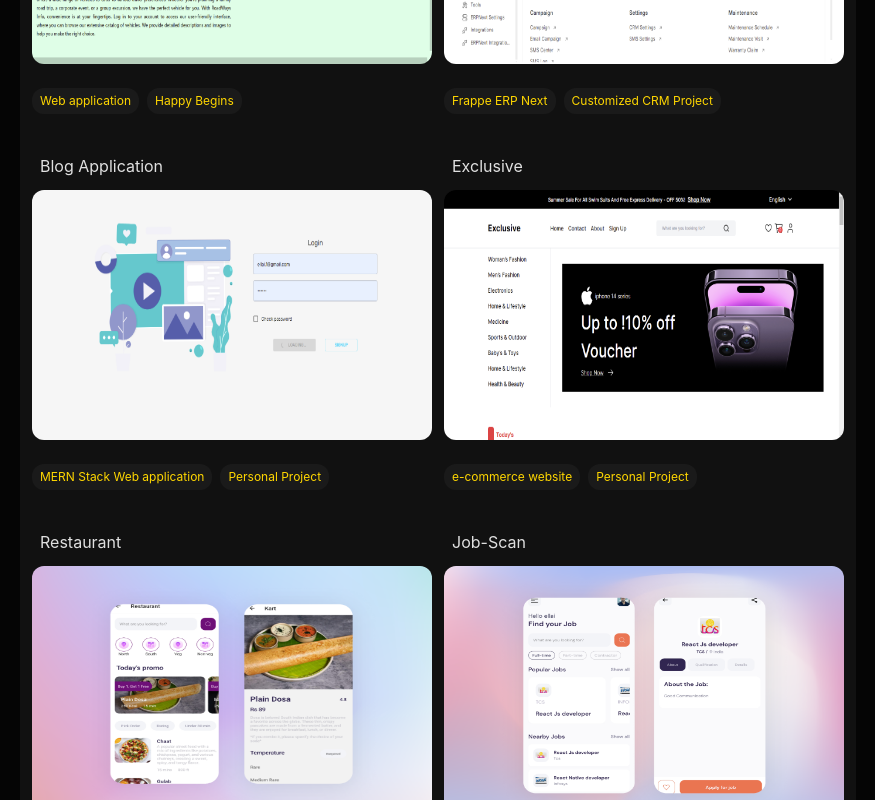
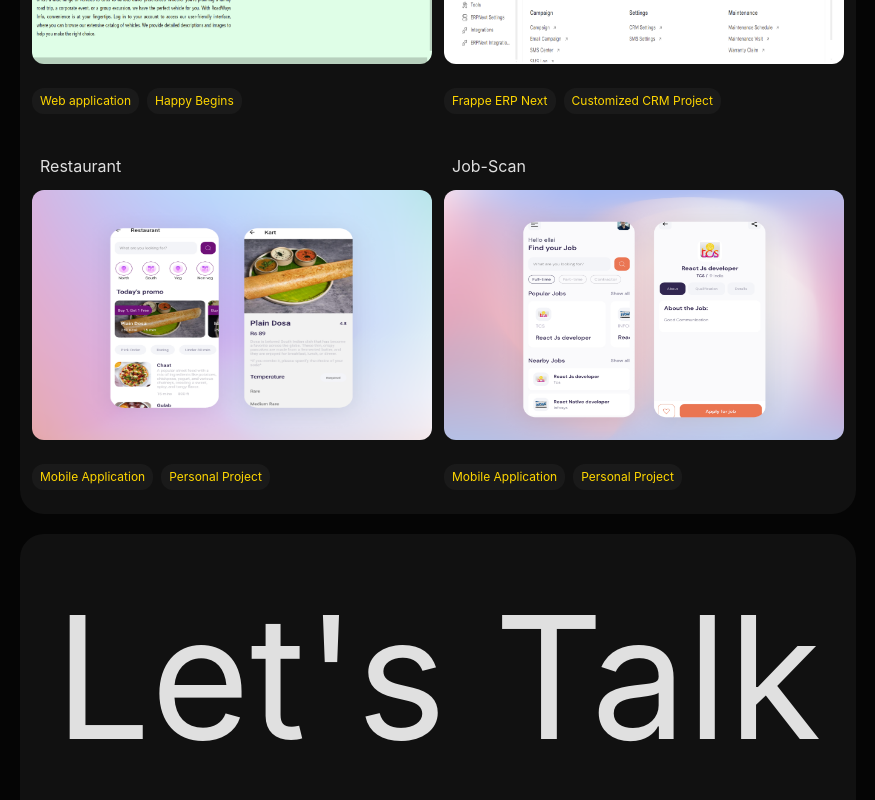
Before and after one commit to ellaidev02/portfolio, a React (Vite) app: page /allProjects in a window 1280 px wide. Shown: the part 1140-1940 px from the top of the page, without its empty margins (202-1077 px from the left). Built offline with nearby package versions, Linux system fonts and the light colour scheme.

Commit message:
projects added

```diff
--- a/src/constants/ProjectData.ts
+++ b/src/constants/ProjectData.ts
@@ -64,19 +64,19 @@ export const allProjectData = [
         projectName: 'CRM',
         url: "http://v1try.anichadigitalinfra.com:8000/"
     },
-    {
-        image: blog,
-        categories: ['MERN Stack Web application', 'Personal Project'],
-        projectName: 'Blog Application',
-        url: "https://snaplink.netlify.app/"
-    },
+    // {
+    //     image: blog,
+    //     categories: ['MERN Stack Web application', 'Personal Project'],
+    //     projectName: 'Blog Application',
+    //     url: "https://snaplink.netlify.app/"
+    // },
 
-    {
-        image: eCommerce,
-        categories: ['e-commerce website', 'Personal Project'],
-        projectName: 'Exclusive',
-        url: ""
-    },
+    // {
+    //     image: eCommerce,
+    //     categories: ['e-commerce website', 'Personal Project'],
+    //     projectName: 'Exclusive',
+    //     url: ""
+    // },
 
     {
         image: restaurant,
```
